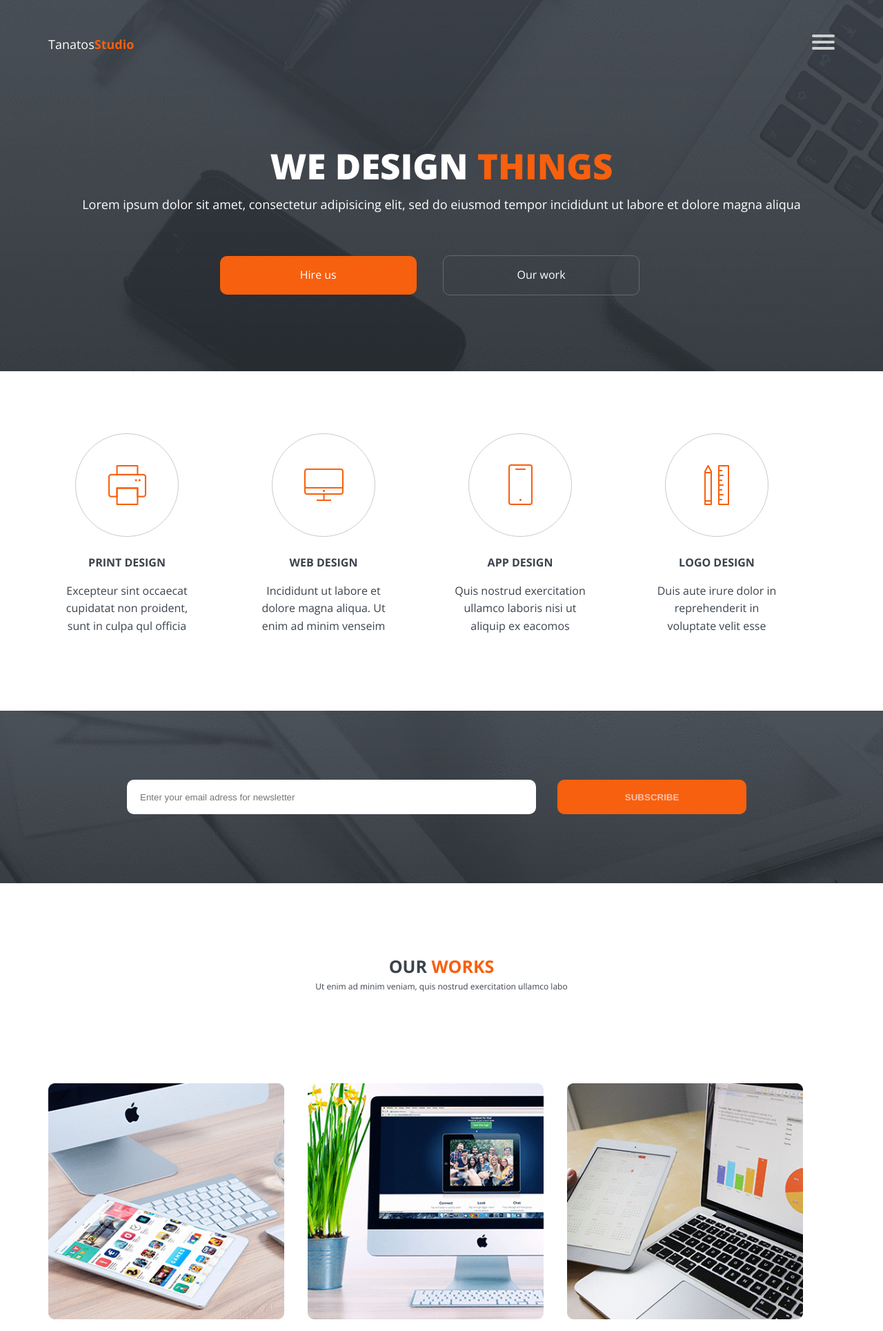
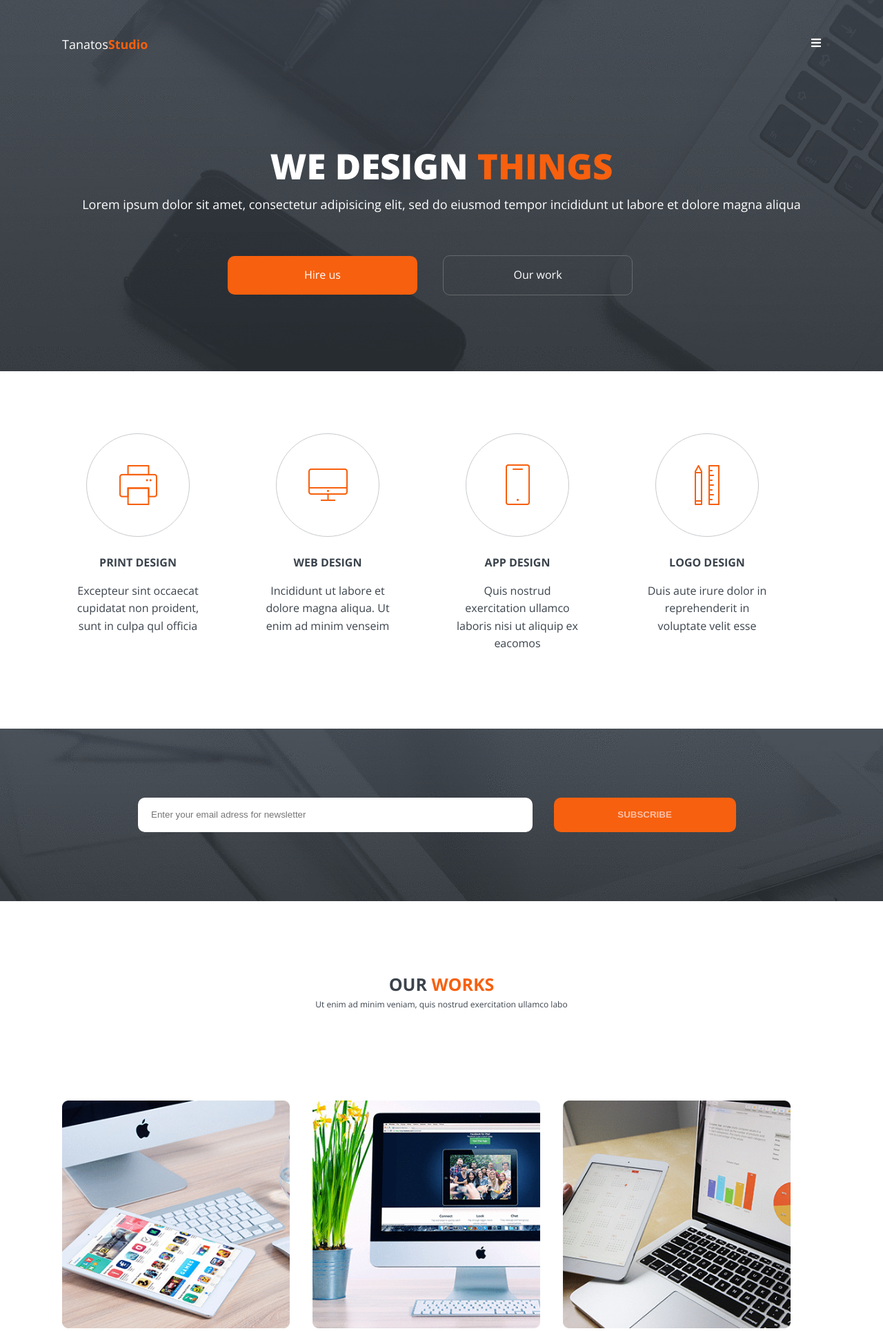
Before and after one commit to CristinaBizoi/demo_tanatos, a PHP site: page / in a window 1280 px wide. Shown: the top 1929 px of the page at 69% size. Run offline with PHP 8.4, Linux system fonts and the light colour scheme; some libraries are stand-ins or nearby versions.

Commit message:
Fixed: viewport, sections spacing Removed: checkbox hidden menu Added: jquery menu

```diff
--- a/index.php
+++ b/index.php
@@ -1,7 +1,7 @@
 <!DOCTYPE html>
 <head>
 <meta charset = "UTF-8">
-    <meta name = "viewpoint" content = "width=device-width, initial-scale=1.0">
+    <meta name="viewport" content="width=device-width,initial-scale=1">
     <meta http-equiv="X-UA-Compatible" content="ie=edge">
     <title>Tutorial HTML CSS</title>
     <link href="https://fonts.googleapis.com/css?family=Open+Sans:400,700,800" rel="stylesheet">
@@ -18,33 +18,17 @@
                     <div class="logo"> Tanatos<span id="studio">Studio<span></div>
                 <nav role="navigation">
                 <div id="menuToggle">
-                    <!--
-                    A fake / hidden checkbox is used as click reciever,
-                    so you can use the :checked selector on it.
-                    -->
-                    <input type="checkbox" />
-
-                    <!--
-                    Some spans to act as a hamburger.
-
-                    They are acting like a real hamburger,
-                    not that McDonalds stuff.
-                    -->
-                    <span></span>
-                    <span></span>
-                    <span></span>
-
-                    <!--
-                    Too bad the menu has to be inside of the button
-                    but hey, it's pure CSS magic.
-                    -->
-                    <ul id="menu">
+                    <span class="menuhamburger" id="open-button"> <i class="fas fa-bars"></i></span>
+                    <div id="menu">
+                        <span id="close-button"><i class="fas fa-times"></i></span>
+                        <ul>
                         <a href="#"><li>Home</li></a>
                         <a href="#"><li>About</li></a>
                         <a href="#"><li>Info</li></a>
                         <a href="#"><li>Contact</li></a>
                         <a href="https://erikterwan.com/" target="_blank"><li>Show me more</li></a>
                         </ul>
+                    </div>
                 </div>
                 </nav>
             </header>
@@ -124,7 +108,7 @@
             </div>
                 <div class="col-30">
                     <div class="work">
-                        <img src="./public/imgs/workstableta.gif">
+                        <img src="./public/imgs/workstableta.gif" class="imaginefundal">
                         <div class="overlay">
                                     <span class="abazoowebsite">ABAZOO WEBSITE</span>
                                     <p>Quis nostrud exercitation ullamco laboris nisi ut aliquip ex ea</p>
@@ -136,7 +120,7 @@
                 </div>
                 <div class="col-30">
                     <div class="work">
-                        <img src="./public/imgs/worksecran.gif">
+                        <img src="./public/imgs/worksecran.gif" class="imaginefundal">
                         <div class="overlay">
                                     <span class="abazoowebsite">ABAZOO WEBSITE</span>
                                     <p>Quis nostrud exercitation ullamco laboris nisi ut aliquip ex ea</p>
@@ -148,7 +132,7 @@
                 </div>
                 <div class="col-30">
                     <div class="work">
-                        <img src="./public/imgs/workslaptop.gif">
+                        <img src="./public/imgs/workslaptop.gif" class="imaginefundal">
                         <div class="overlay">
                                     <span class="abazoowebsite">ABAZOO WEBSITE</span>
                                     <p>Quis nostrud exercitation ullamco laboris nisi ut aliquip ex ea</p>
@@ -160,7 +144,7 @@
                 </div>
                 <div class="col-30">
                     <div class="work">
-                        <img src="./public/imgs/workstableta.gif">
+                        <img src="./public/imgs/workstableta.gif" class="imaginefundal" >
                         <div class="overlay">
                                     <span class="abazoowebsite">ABAZOO WEBSITE</span>
                                     <p>Quis nostrud exercitation ullamco laboris nisi ut aliquip ex ea</p>
@@ -172,7 +156,7 @@
                 </div>
                 <div class="col-30">
                     <div class="work">
-                        <img src="./public/imgs/worksipad.gif" class=>
+                        <img src="./public/imgs/worksipad.gif" class="imaginefundal">
                         <div class="overlay">
                                     <span class="abazoowebsite">ABAZOO WEBSITE</span>
                                     <p>Quis nostrud exercitation ullamco laboris nisi ut aliquip ex ea</p>
@@ -324,6 +308,14 @@
         }
     }
 })
+  $('#open-button').on('click', function(){
+    $('#menu').addClass('active-menu');
+    $('.menuhamburger').hide();
+  })
+  $('#close-button').on('click', function(){
+    $('#menu').removeClass('active-menu');
+    $('.menuhamburger').show();
+  })
 </script>
 </body>
 
--- a/public/css/style.css
+++ b/public/css/style.css
@@ -29,7 +29,8 @@ body{
 .container{
     width: 100%;
     box-sizing: border-box;
-    margin: auto;
+    padding: 0 20px;
+    margin: 0 auto;
     overflow: hidden;
     max-width: 1140px;
 
@@ -39,10 +40,30 @@ body{
     width: 15%;
     font-size: 18px;
 }
-.meniu{
-    width: 10%;
+.menuhamburger{
+    position: relative;
     float: right;
-    font-size: 12px;
+}
+#menu{
+    position: fixed;
+    background-color:rgba(69, 75, 83, 0.86);
+    color: black;
+    height: 100vh;
+    width: 0%;
+    right: 0;
+    top: 0;
+    transition: 0.5s;
+    overflow:hidden;
+}
+#menu>ul{
+    list-style: none;
+}
+.active-menu{
+    width: 30% !important;
+}
+#close-button{
+    position: absolute;
+    right: 0;
 }
 #studio{
     color: #f7600e;
@@ -518,151 +565,15 @@ footer{
     .work>img {
         width: 100%;
     }
+    .elementeformular{
+        margin-top:45px;
+    }
 }
-
-
-a
-{
-  text-decoration: none;
-  color: #232323;
-
-  transition: color 0.3s ease;
+@media only screen and (min-width: 430px) and (max-width: 599px){
+    .abazoowebsite{
+        font-size: 28px;
+    }
+    .overlay>p{
+        font-size: 20px;
+    }
 }
-
-a:hover
-{
-  color: tomato;
-}
-
-#menuToggle
-{
-  display: block;
-  position: relative;
-  /* top: 50px; */
-  /* left: 50px; */
-
-  z-index: 1;
-  float: right;
-  -webkit-user-select: none;
-  user-select: none;
-}
-
-#menuToggle input
-{
-  display: block;
-  width: 40px;
-  height: 32px;
-  position: absolute;
-  top: -7px;
-  left: -5px;
-
-  cursor: pointer;
-
-  opacity: 0; /* hide this */
-  z-index: 2; /* and place it over the hamburger */
-
-  -webkit-touch-callout: none;
-}
-
-/*
- * Just a quick hamburger
- */
-#menuToggle span
-{
-  display: block;
-  width: 33px;
-  height: 4px;
-  margin-bottom: 5px;
-  position: relative;
-
-  background: #cdcdcd;
-  border-radius: 3px;
-
-  z-index: 1;
-
-  transform-origin: 4px 0px;
-
-  transition: transform 0.5s cubic-bezier(0.77,0.2,0.05,1.0),
-              background 0.5s cubic-bezier(0.77,0.2,0.05,1.0),
-              opacity 0.55s ease;
-}
-
-#menuToggle span:first-child
-{
-  transform-origin: 0% 0%;
-}
-
-#menuToggle span:nth-last-child(2)
-{
-  transform-origin: 0% 100%;
-}
-
-/*
- * Transform all the slices of hamburger
- * into a crossmark.
- */
-#menuToggle input:checked ~ span
-{
-  opacity: 1;
-  transform: rotate(45deg) translate(-2px, -1px);
-  background: #232323;
-}
-
-/*
- * But let's hide the middle one.
- */
-#menuToggle input:checked ~ span:nth-last-child(3)
-{
-  opacity: 0;
-  transform: rotate(0deg) scale(0.2, 0.2);
-}
-
-/*
- * Ohyeah and the last one should go the other direction
- */
-#menuToggle input:checked ~ span:nth-last-child(2)
-{
-  transform: rotate(-45deg) translate(0, -1px);
-}
-
-/*
- * Make this absolute positioned
- * at the top left of the screen
- */
-#menu
-{
-  position: absolute;
-  width: 300px;
-  margin: -50px 0 0 0px;
-  padding: 50px;
-  right: 0px;
-  /* padding-top: 125px; */
-
-  background: #ededed;
-  list-style-type: none;
-  -webkit-font-smoothing: antialiased;
-  /* to stop flickering of text in safari */
-
-  transform-origin: 0% 0%;
-  transform: translate(100%, 0);
-
-  transition: transform 0.5s cubic-bezier(0.77,0.2,0.05,1.0);
-}
-
-#menu li
-{
-  padding: 10px 0;
-  font-size: 22px;
-}
-
-/*
- * And let's slide it in from the left
- */
-#menuToggle input:checked ~ ul
-{
-  transform: none;
-}
-.imagineangajat>img{
-    max-width: 100px;
-    margin: 0 auto;
-}
```
Also changed, not shown: other parts of public/css/style.css (+35 -9 lines). Lines whose indentation alone changed are shown as unchanged.
